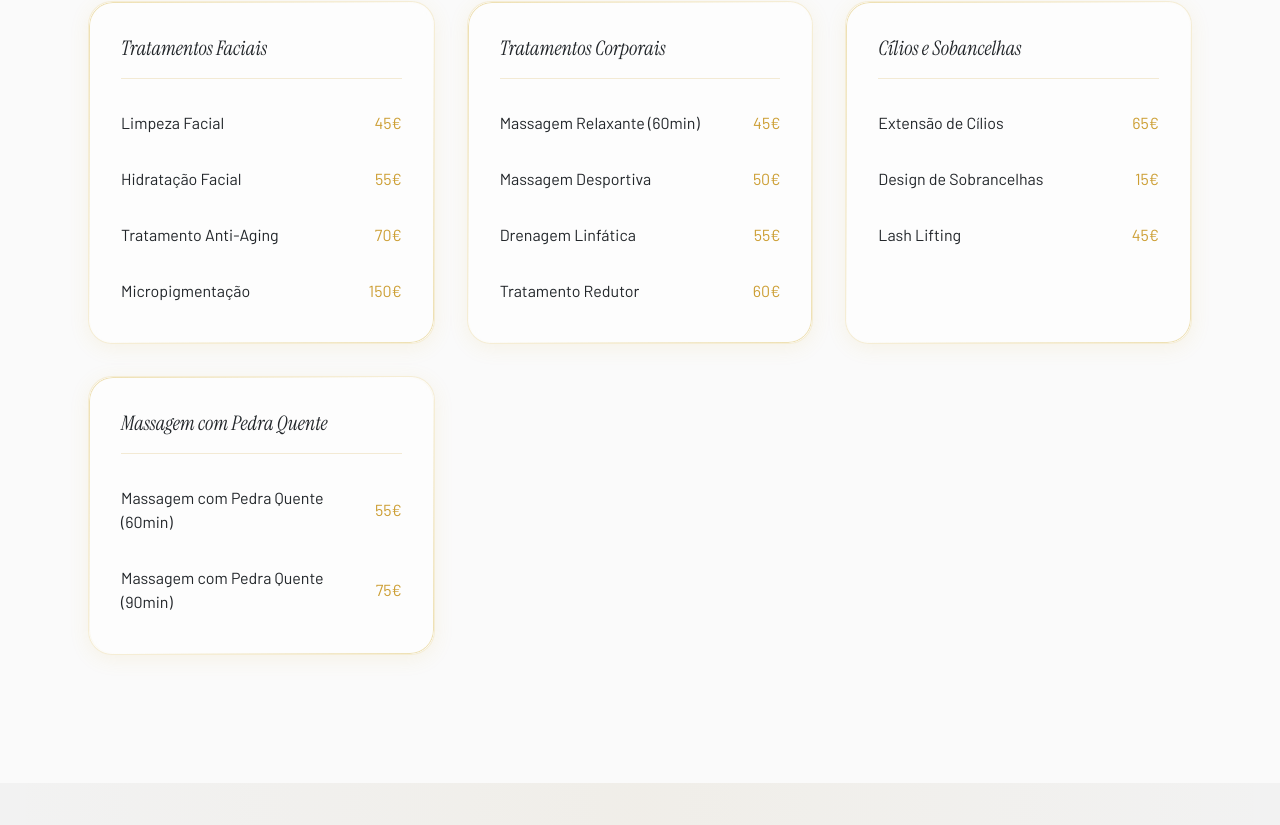
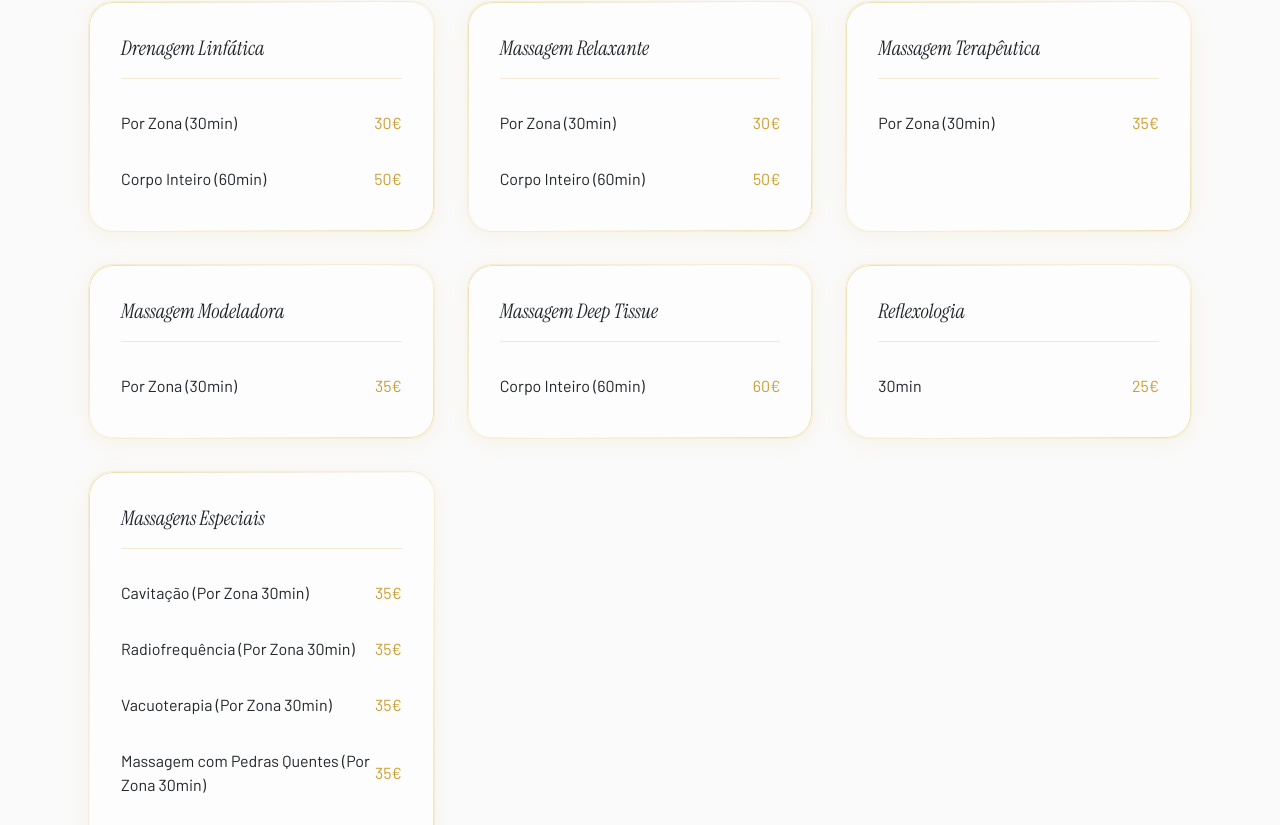
Before and after one commit to vitoriaservicosdepintura-arch/mikaeladiasestetica, a React (Vite) app: page / in a window 1280 px wide. Shown: the part 3775-4600 px from the top of the page. Built offline with nearby package versions, Linux system fonts and the light colour scheme.

Commit message:
Add files via upload

```diff
--- a/src/App.jsx
+++ b/src/App.jsx
@@ -11,26 +11,32 @@ const services = [
 ]
 
 const prices = [
-  { category: "Tratamentos Faciais", items: [
-    { name: "Limpeza Facial", price: "45€" },
-    { name: "Hidratação Facial", price: "55€" },
-    { name: "Tratamento Anti-Aging", price: "70€" },
-    { name: "Micropigmentação", price: "150€" },
+  { category: "Drenagem Linfática", items: [
+    { name: "Por Zona (30min)", price: "30€" },
+    { name: "Corpo Inteiro (60min)", price: "50€" },
   ]},
-  { category: "Tratamentos Corporais", items: [
-    { name: "Massagem Relaxante (60min)", price: "45€" },
-    { name: "Massagem Desportiva", price: "50€" },
-    { name: "Drenagem Linfática", price: "55€" },
-    { name: "Tratamento Redutor", price: "60€" },
+  { category: "Massagem Relaxante", items: [
+    { name: "Por Zona (30min)", price: "30€" },
+    { name: "Corpo Inteiro (60min)", price: "50€" },
   ]},
-  { category: "Cílios e Sobancelhas", items: [
-    { name: "Extensão de Cílios", price: "65€" },
-    { name: "Design de Sobrancelhas", price: "15€" },
-    { name: "Lash Lifting", price: "45€" },
+  { category: "Massagem Terapêutica", items: [
+    { name: "Por Zona (30min)", price: "35€" },
   ]},
-  { category: "Massagem com Pedra Quente", items: [
-    { name: "Massagem com Pedra Quente (60min)", price: "55€" },
-    { name: "Massagem com Pedra Quente (90min)", price: "75€" },
+  { category: "Massagem Modeladora", items: [
+    { name: "Por Zona (30min)", price: "35€" },
+  ]},
+  { category: "Massagem Deep Tissue", items: [
+    { name: "Corpo Inteiro (60min)", price: "60€" },
+  ]},
+  { category: "Reflexologia", items: [
+    { name: "30min", price: "25€" },
+  ]},
+  { category: "Massagens Especiais", items: [
+    { name: "Cavitação (Por Zona 30min)", price: "35€" },
+    { name: "Radiofrequência (Por Zona 30min)", price: "35€" },
+    { name: "Vacuoterapia (Por Zona 30min)", price: "35€" },
+    { name: "Massagem com Pedras Quentes (Por Zona 30min)", price: "35€" },
+    { name: "Ventosaterapia (Por Zona 30min)", price: "35€" },
   ]},
 ]
 
```
